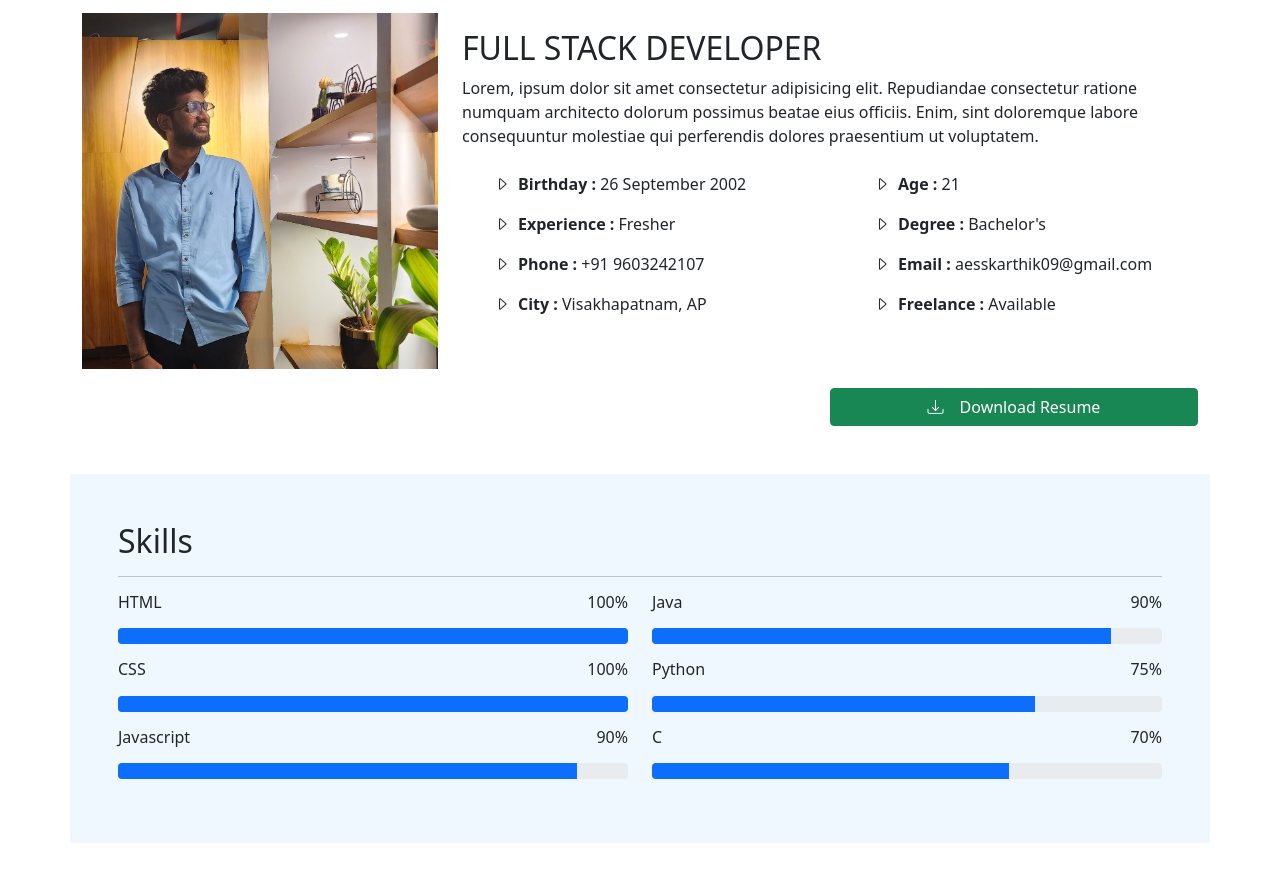
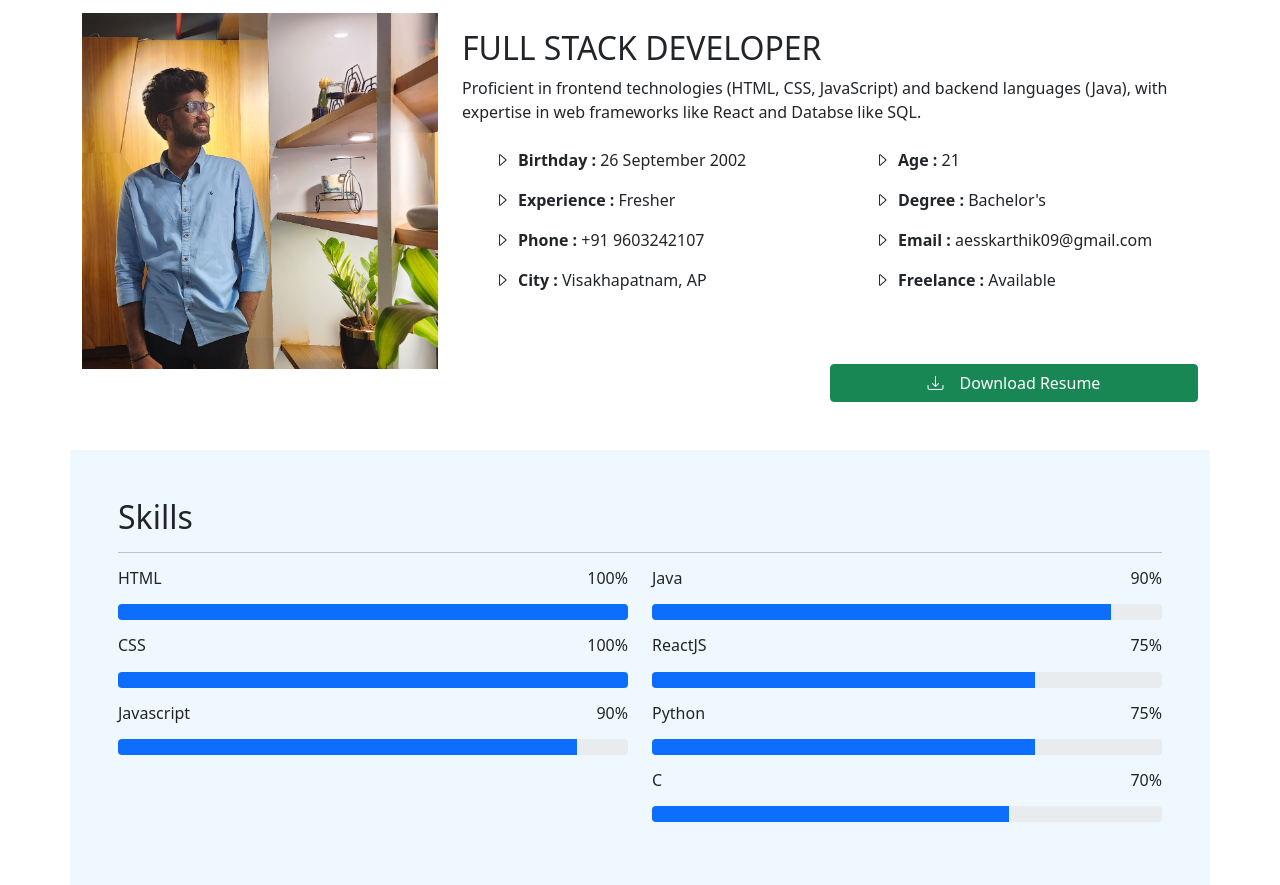
Before and after one commit to Karthikaess/portfolio, a plain HTML site: page index.html in a window 1280 px wide. Shown: the part 1066-1951 px from the top of the page. Drawn offline with nearby package versions, Linux system fonts and the light colour scheme.

Commit message:
Update index.html

```diff
--- a/index.html
+++ b/index.html
@@ -71,7 +71,7 @@
           <div class="col-12 col-lg-8 ">
             <div class="row">
               <h2 class="mt-3">FULL STACK DEVELOPER</h2>
-              <p>Lorem, ipsum dolor sit amet consectetur adipisicing elit. Repudiandae consectetur ratione numquam architecto dolorum possimus beatae eius officiis. Enim, sint doloremque labore consequuntur molestiae qui perferendis dolores praesentium ut voluptatem.</p>
+              <p>Proficient in frontend technologies (HTML, CSS, JavaScript) and backend languages (Java), with expertise in web frameworks like React and Databse like SQL.</p>
               <div class="col-12 col-lg-6 col-md-6 col-sm-6">
                 <ul style="list-style: none;line-height: 40px;">
                   <li><i class="bi bi-caret-right me-2"></i><strong>Birthday : </strong><span>26 September 2002</span></li>
@@ -90,7 +90,7 @@
               </ul>
               </div>
               <div class="download text-end mt-5 d-sm-block">
-              <a href="MY RESUME.pdf" class="btn btn-success w-50" download><i class="bi bi-download me-3"></i>Download Resume</a>
+              <a href="Karthik_fullstackjava.pdf" class="btn btn-success w-50" download><i class="bi bi-download me-3"></i>Download Resume</a>
               </div>
             </div>
           </div>
@@ -136,6 +136,13 @@
               <div class="progress mb-3">
                 <div class="progress-bar " role="progressbar" style="width: 90%" aria-valuenow="90" aria-valuemin="0" aria-valuemax="100"></div>
               </div>
+              <div class="d-flex justify-content-between mb-2">
+                <h6>ReactJS</h6>
+                <h6>75%</h6>
+                </div>
+                <div class="progress mb-3">
+                  <div class="progress-bar " role="progressbar" style="width: 75%" aria-valuenow="75" aria-valuemin="0" aria-valuemax="100"></div>
+                </div>
               <div class="d-flex justify-content-between mb-2">
                 <h6>Python</h6>
                 <h6>75%</h6>
```
